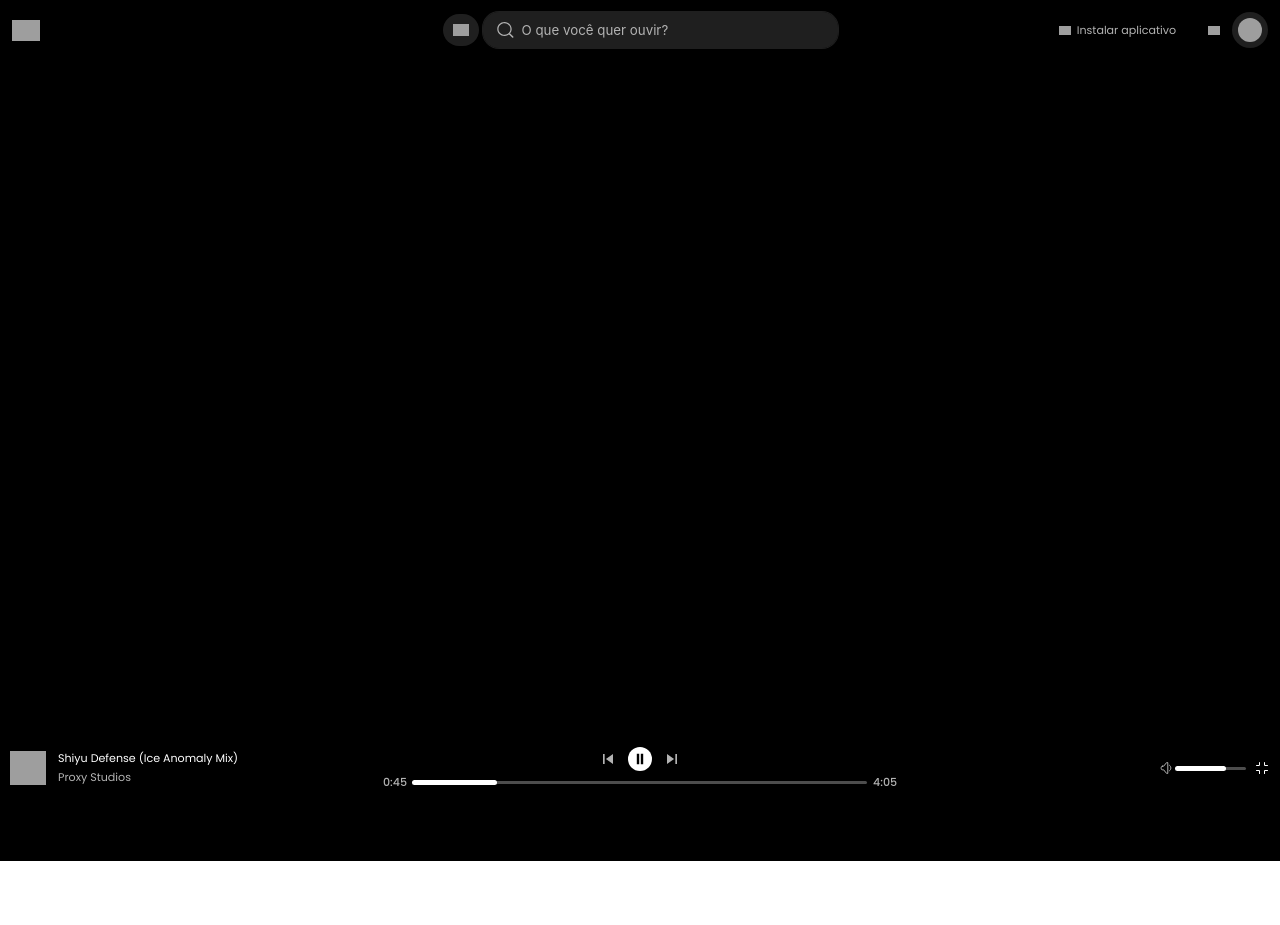
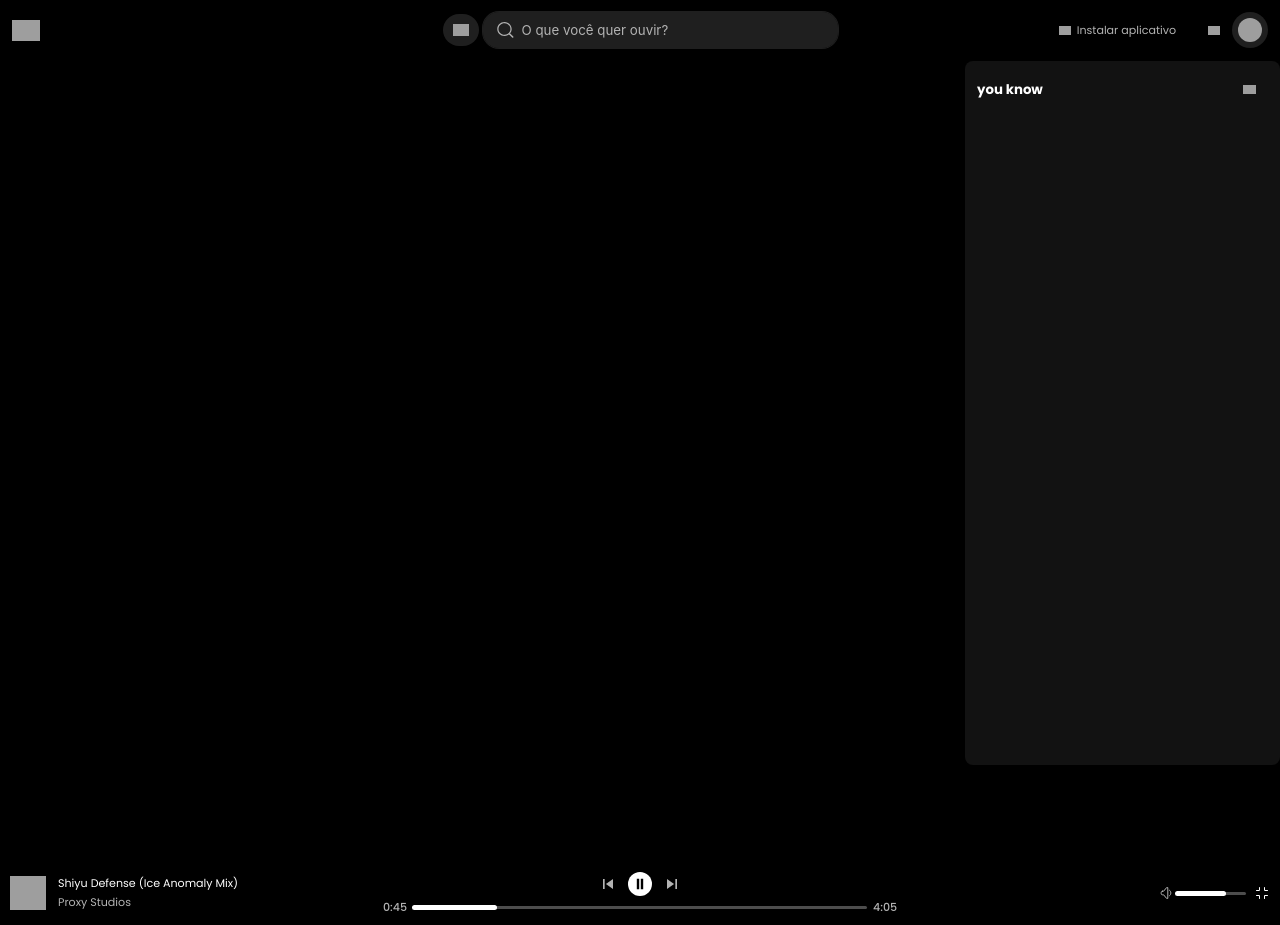
Before and after one commit to HugoAparecido/desenvolvimento-frontend-ps-catijr, a React (Vite) app: page /artist/art-99 in a window 1280 px wide. Before the commit the page ends 861 px from the top, so only its background shows below. Built offline with nearby package versions, Linux system fonts and the light colour scheme; grey boxes are pictures that could not be loaded.

Commit message:
feat(song-panel): implementa painel lateral com menu de ações contextual

```diff
--- a/src/components/Layout/AppLayout.tsx
+++ b/src/components/Layout/AppLayout.tsx
@@ -1,18 +1,22 @@
 import { Outlet } from 'react-router-dom';
 import { Player } from '../../features/player/Player';
 import { Navbar } from '../../features/explore/NavBar';
+import { SongPanel } from '../../features/music/panel/SongPanel';
 
 export function AppLayout() {
     return (<div className="flex min-h-screen flex-col bg-black">
         <Navbar />
-        <div className='min-h-screen pb-24'>
-            <aside></aside>
-            <main className='w-full h-full flex justify-center items-start'>
+        <div className='flex w-full h-screen overflow-hidden pb-24'>
+            <aside className='shrink-0 h-full overflow-y-auto [&::-webkit-scrollbar]:hidden [-ms-overflow-style:none] scrollbar-none'>
+            </aside>
+            <main className='flex-1 h-full overflow-y-auto flex justify-center items-start [&::-webkit-scrollbar]:hidden [-ms-overflow-style:none] scrollbar-none'>
                 <Outlet />
             </main>
-            <aside></aside>
+            <aside className='w-max'>
+                <SongPanel />
+            </aside>
         </div>
-        <footer className='fixed bottom-0 w-full'>
+        <footer className='shrink-0 h-full overflow-y-auto'>
             <Player />
         </footer>
     </div>)
--- a/src/components/ui/buttons/LinkButton.tsx
+++ b/src/components/ui/buttons/LinkButton.tsx
@@ -24,7 +24,7 @@ export const LinkButton = ({
         default_subdued_12: "text-text-subdued text-sm text-semibold hover:text-text-base duration-300",
         default_white_10: "text-text-base text-xs text-bold hover:font-extrabold duration-500",
         default_subdued_10_same_color: "text-text-subdued text-xs text-bold hover:font-extrabold duration-300",
-        default_white_12_bold: "text-base text-sm text-bold duration-500",
+        default_white_12_bold: "text-text-base text-sm font-bold duration-500",
     };
 
     const currentVariant = variantsConfig[variant];
--- /dev/null
+++ b/src/features/music/panel/SongPanel.tsx
@@ -0,0 +1,65 @@
+import { LinkButton } from "../../../components/ui/buttons/LinkButton";
+import { mockSongPanel } from "../../../mockData/mockSongPanel";
+import { RightClickAlbumOptions } from "../../album/action/RightClickAlbumOptions";
+import { RightClickPlaylistOptions } from "../../playlist/components/action/RightClickPlaylistOptions";
+import { useSongPanelActions } from "./hooks/useSongPanelActions";
+
+export type OriginMusic = 'search' | 'album' | 'playlist';
+
+function renderRightClickMenu(type: string) {
+    switch (type) {
+        case 'album':
+            return <RightClickAlbumOptions />;
+        case 'search':
+            return <RightClickAlbumOptions />;
+        case 'playlist':
+            return <RightClickPlaylistOptions />;
+        default:
+            return null; // Caso não tenha menu específico
+    }
+}
+
+export function SongPanel() {
+    const actions = useSongPanelActions();
+
+
+    const handleThreeDotsClick = (e: React.MouseEvent<HTMLButtonElement>) => {
+        actions.handleThreeDotsClick(e);
+    }
+
+    return (
+        <>
+            <div className="flex w-78.75 h-full px-3 py-4 overflow-y-scroll items-start justify-center bg-background-base rounded-lg [&::-webkit-scrollbar]:hidden [-ms-overflow-style:none] scrollbar-none">
+                <div className="flex w-72.75 h-max justify-between items-center">
+                    <LinkButton variant="default_white_12_bold" text={mockSongPanel.name} />
+                    <button type="button" onClick={handleThreeDotsClick}
+                        className="w-6.25 h-6.25 items-center justify-center cursor-pointer  hover:invert"
+                    >
+                        <img src="action/3dots.svg" alt="3 Dots"
+                            className="w-3.25"
+                        />
+                    </button>
+                </div>
+                <div></div>
+                <div></div>
+                <div></div>
+                <div></div>
+                <div></div>
+            </div>
+
+            {actions.menuState.isOpen && (
+                <div
+                    className="fixed z-50"
+                    style={{
+                        top: actions.menuState.y,
+                        left: actions.menuState.x,
+                    }}
+
+                    onClick={(e) => e.stopPropagation()}
+                >
+
+                    {renderRightClickMenu(mockSongPanel.typeOrigin)}
+                </div>)}
+        </>
+    )
+}
--- /dev/null
+++ b/src/features/music/panel/hooks/useSongPanelActions.ts
@@ -0,0 +1,49 @@
+import { useEffect, useState } from "react";
+
+export function useSongPanelActions() {
+
+    const [menuState, setMenuState] = useState<{ isOpen: boolean; x: number, y: number }>({
+        isOpen: false,
+        x: 0,
+        y: 0,
+    })
+
+    useEffect(() => {
+        if (!menuState.isOpen) return;
+
+        const handleOutsideClick = () => {
+            setMenuState((prev) => ({
+                ...prev, isOpen: false
+            }));
+        };
+
+        window.addEventListener("click", handleOutsideClick);
+        return () => window.removeEventListener("click", handleOutsideClick);
+    }, [menuState.isOpen]);
+
+    const handleContextMenu = (e: React.MouseEvent) => {
+        e.preventDefault();
+        e.stopPropagation();
+        setMenuState({
+            isOpen: true,
+            x: e.clientX,
+            y: e.clientY,
+        });
+    };
+
+    const handleThreeDotsClick = (e: React.MouseEvent) => {
+        e.preventDefault();
+        e.stopPropagation();
+        setMenuState({
+            isOpen: true,
+            x: e.clientX,
+            y: e.clientY,
+        });
+    };
+
+    return {
+        menuState,
+        handleContextMenu,
+        handleThreeDotsClick,
+    };
+}
--- /dev/null
+++ b/src/mockData/mockSongPanel.tsx
@@ -0,0 +1,5 @@
+export const mockSongPanel = {
+    name: "you know",
+    originID: "",
+    typeOrigin: 'album',
+}
```
